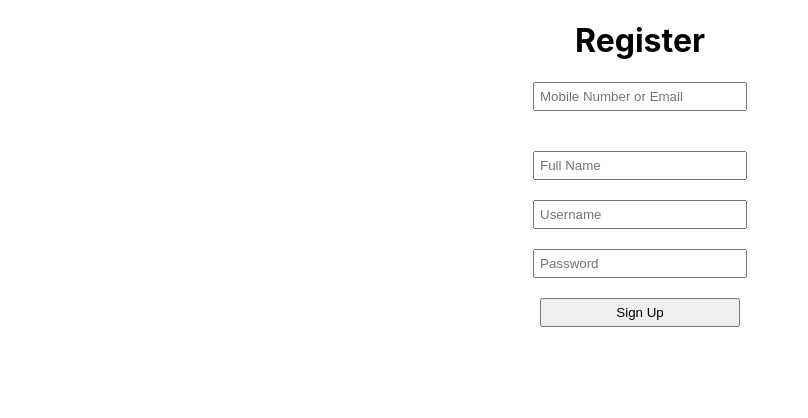
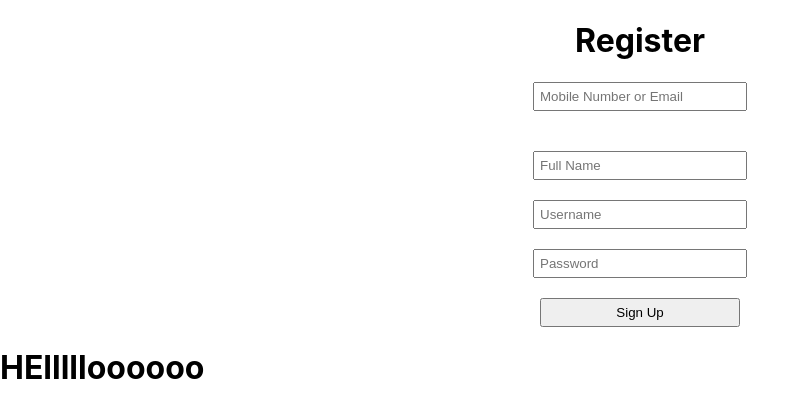
Before and after one commit to viveksantani1017/moments, a React (Create React App) app in the folder frontend/: page / in a window 1280 px wide. Shown: the top 418 px of the page, without its empty margins (0-808 px from the left). Built offline with nearby package versions, Linux system fonts and the light colour scheme.

Commit message:
temp changes

```diff
--- a/frontend/src/pages/Register.jsx
+++ b/frontend/src/pages/Register.jsx
@@ -60,6 +60,7 @@ return (
             <br />
             <button type="submit" style={{ padding: 5, width: 200 }}>Sign Up</button>
             </center>
+            <h1>HEllllloooooo</h1>
         </form>
     </div>
     )
```
